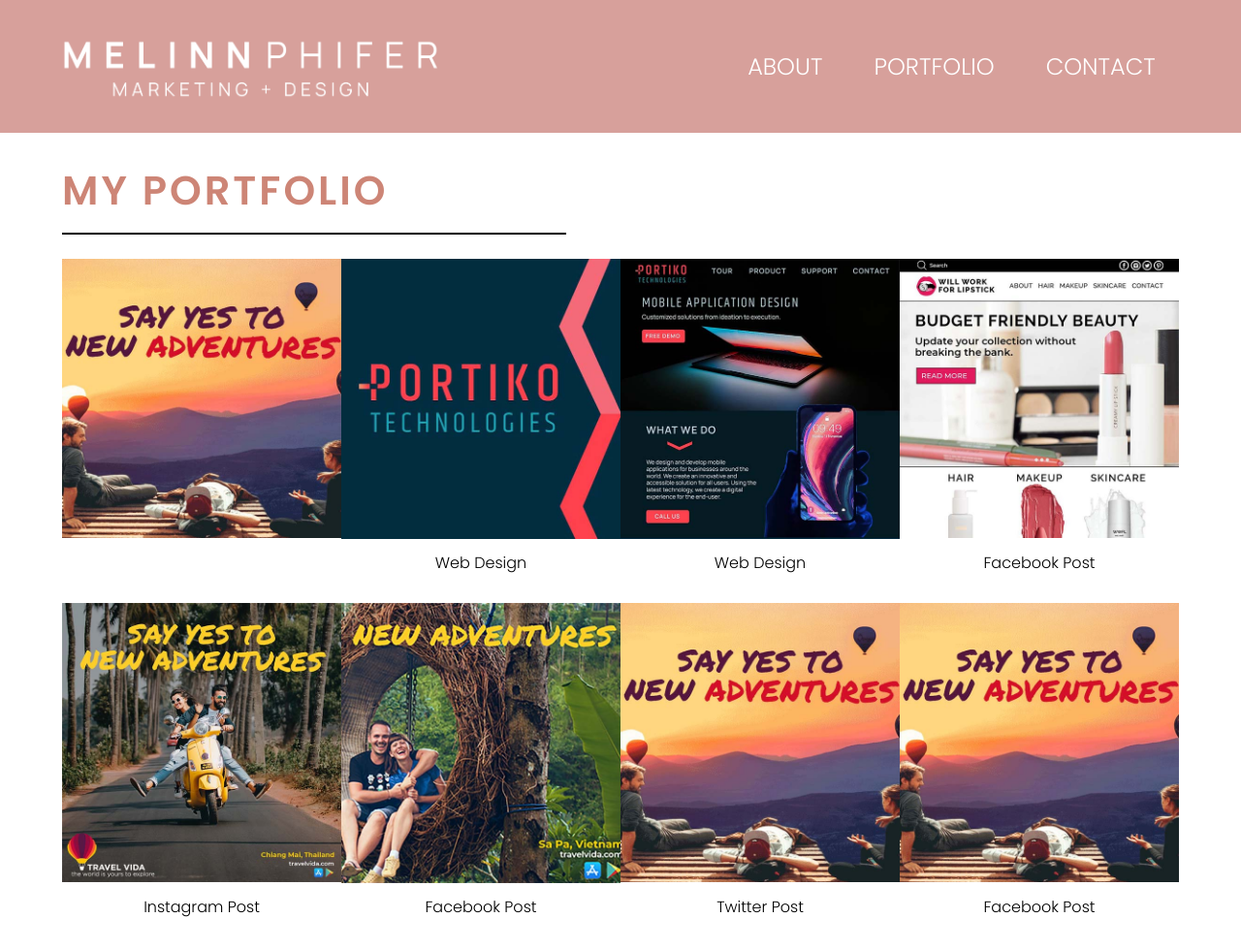
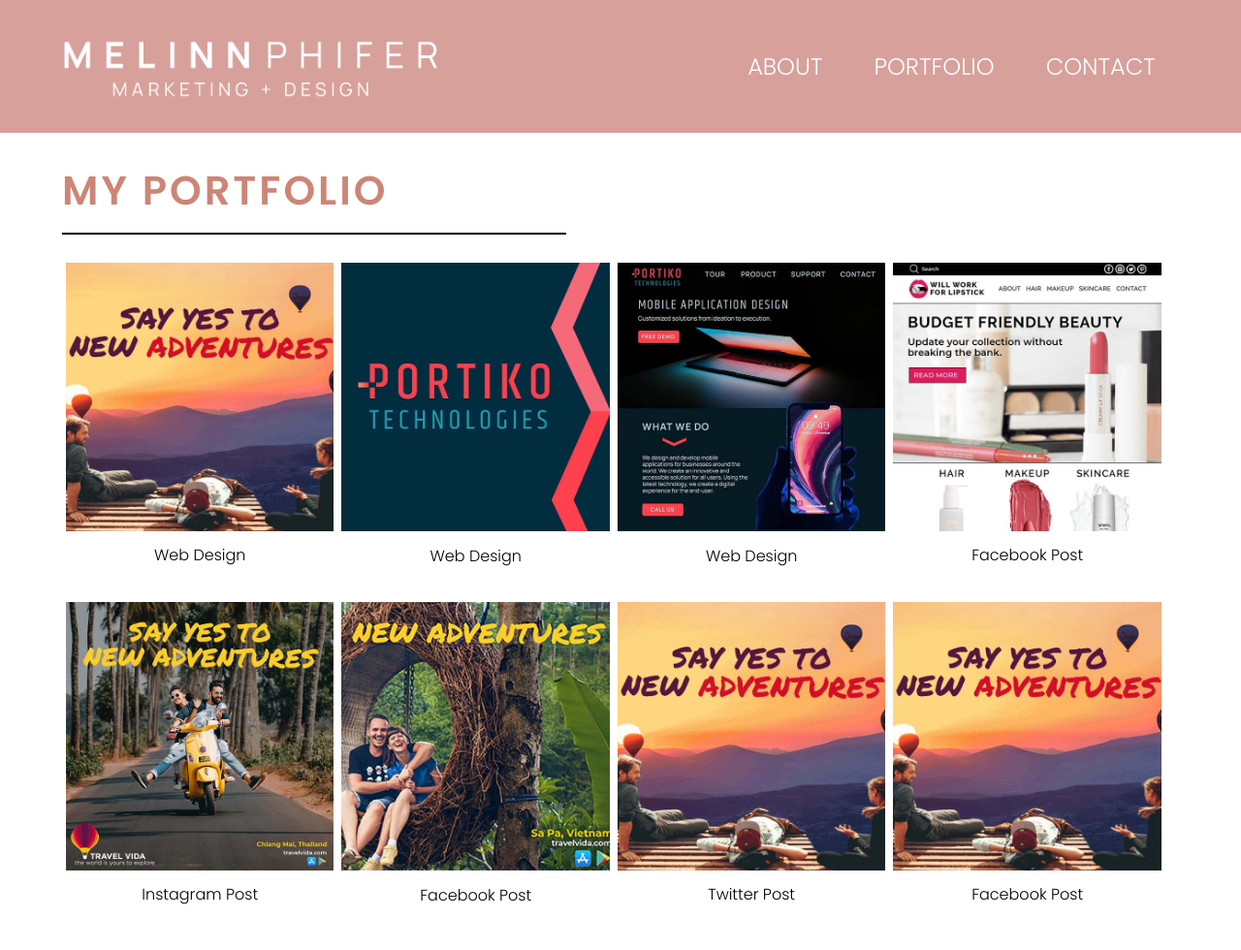
Before and after one commit to mphifer/project2_phifer_melinn, a plain HTML site: page portfolio.html in a window 1280 px wide. Shown: the top 980 px of the page at 97% size. Drawn offline with nearby package versions, Linux system fonts and the light colour scheme.

Commit message:
add padding to figures on portfolio

```diff
--- a/portfolio.html
+++ b/portfolio.html
@@ -64,6 +64,7 @@
 
 				<figure>
 						<a href="images/experience/travel-gif.gif" data-lightbox="design" data-title="Travel Vida Animated Ad"><img src="images/experience/travel-fb-small.jpg" alt="Travel Vida Facebook Post" title="Travel Vida Facebook Post" /></a>
+						<figcaption>Web Design</figcaption>
 				</figure>
 
 
@@ -119,7 +120,6 @@
 		<script src="js/lightbox/src/js/lightbox.js"></script>
 		<script src="js/hamburger.js"></script>
 
-
 		</div>
 	</body>
 </html>
--- a/styles.css
+++ b/styles.css
@@ -272,6 +272,7 @@
 
 figure {
 	width: 100%;
+	padding: 2px;
 }
 
 figcaption {
@@ -498,7 +499,7 @@
 }
 
 figure {
-	width: 50%;
+	width: 49%;
 }
 
 figcaption {
@@ -592,7 +593,8 @@
 }
 
 figure {
-	width: 25%;
+	width: 24%;
+	padding: 4px;
 }
 
 figcaption {
```
